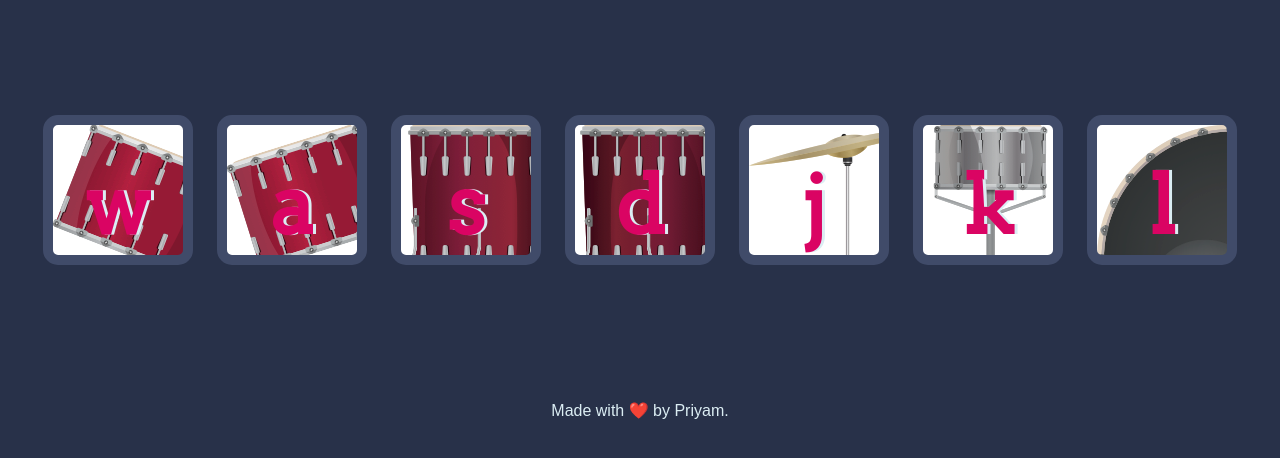
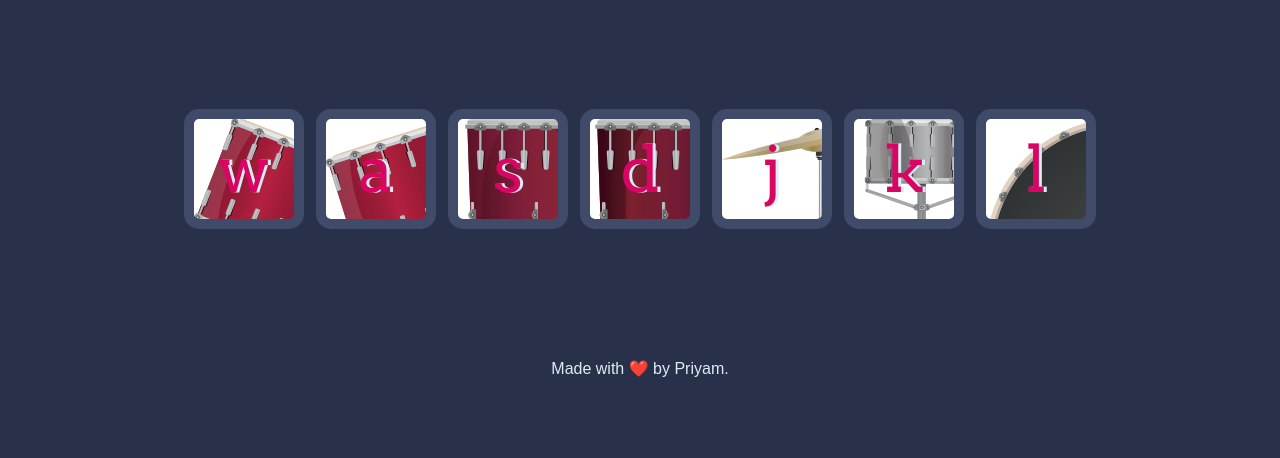
Before and after one commit to priyamsinghh/Drum-Kit-Project, a plain HTML site: page index.html in a window 1280 px wide. Shown: the part 174-632 px from the top of the page. Drawn offline with Linux system fonts and the light colour scheme.

Commit message:
Update styles.css

```diff
--- a/styles.css
+++ b/styles.css
@@ -67,17 +67,17 @@ footer {
 .drum {
   outline: none;
   border: 10px solid #404B69;
-  font-size: 5rem;
+  font-size: 4rem;
   font-family: 'Arvo', cursive;
-  line-height: 2;
-  font-weight: 900;
+  line-height: 1;
+  font-weight: 500;
   color: #DA0463;
   text-shadow: 3px 0 #DBEDF3;
   border-radius: 15px;
   display: inline-block;
-  width: 150px;
-  height: 150px;
+  width: 120px;
+  height: 120px;
   text-align: center;
-  margin: 10px;
+  margin: 4px;
   background-color: white;
 }
```
